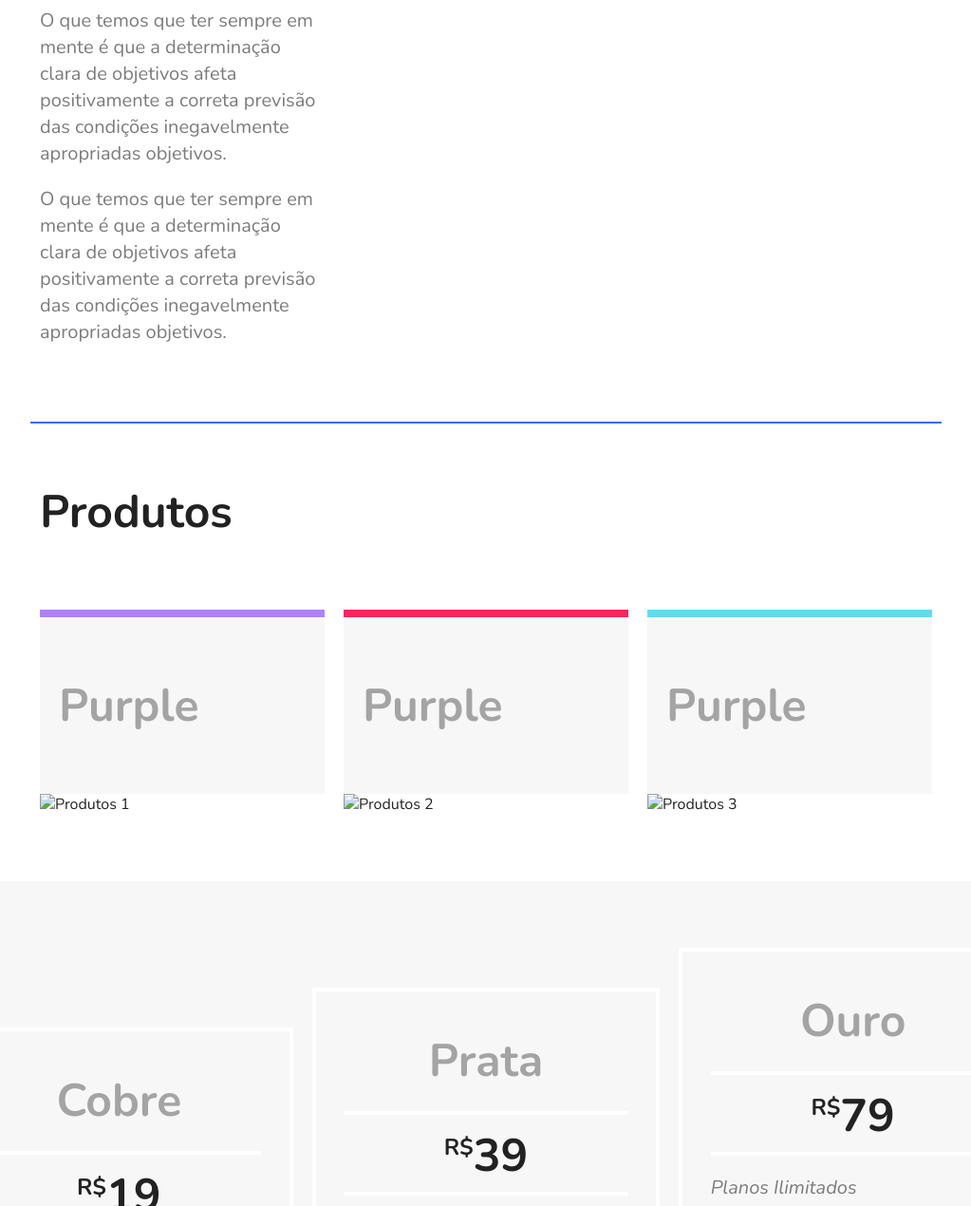
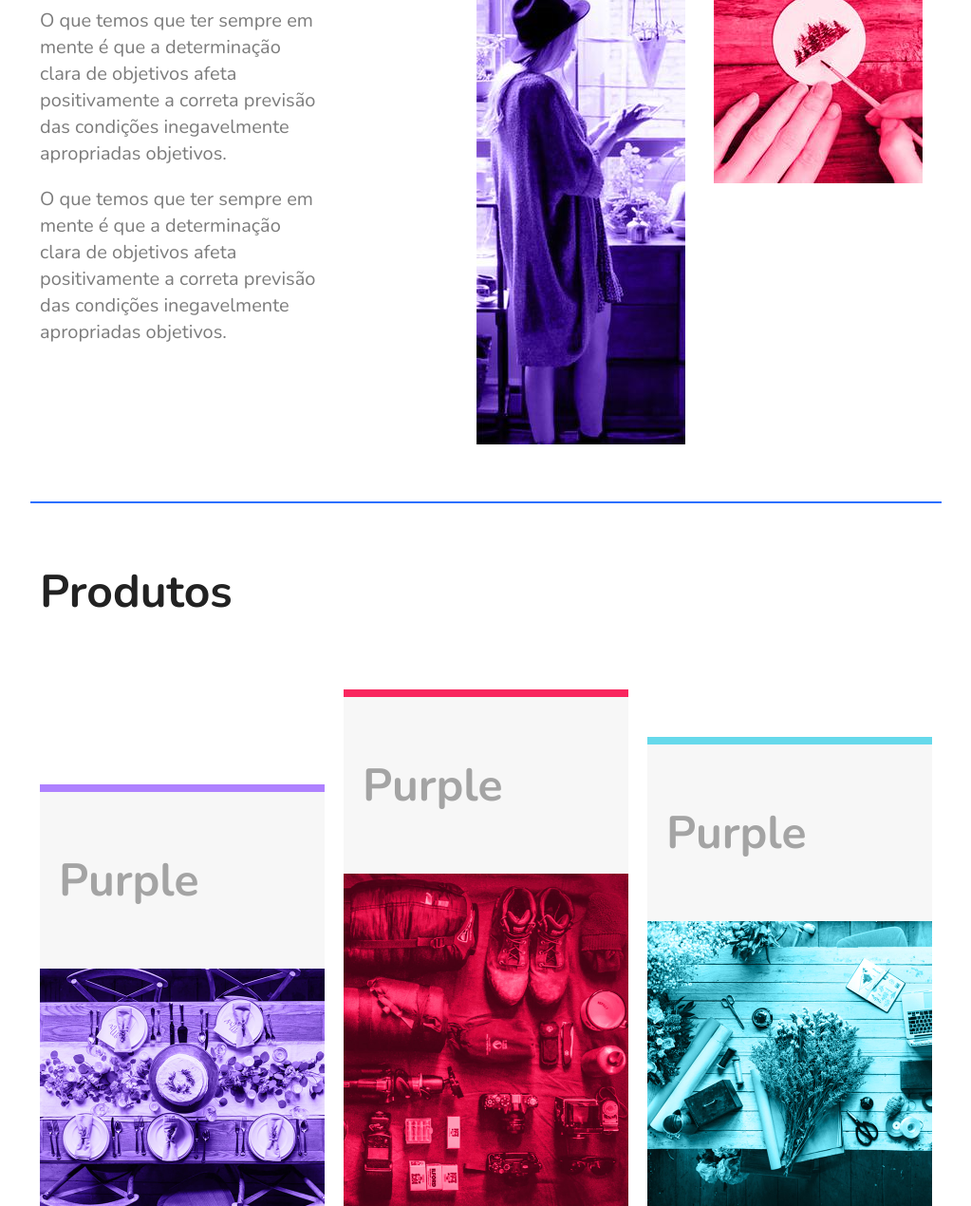
Before and after one commit to thyerreesbaltar/FlexBlog, a plain HTML site: page index.html in a window 1280 px wide. Shown: the part 481-1751 px from the top of the page at 95% size, without its empty margins (128-1151 px from the left). Drawn offline with nearby package versions, Linux system fonts and the light colour scheme; the site is published under a folder, as on GitHub Pages, so addresses that start at the root find nothing.

Commit message:
Update index.html

```diff
--- a/index.html
+++ b/index.html
@@ -46,11 +46,11 @@
             </div>
 
             <div class="sobre-img">
-                <img src="/assets/sobre1.jpg" alt="">
+                <img src="./assets/sobre1.jpg" alt="">
             </div>
 
             <div class="sobre-img">
-                <img src="/assets/sobre2.jpg" alt="">
+                <img src="./assets/sobre2.jpg" alt="">
             </div>
         </section>
 
@@ -59,15 +59,15 @@
             <div class="produtos-container">
                 <div class="produtos-item purple">
                     <h2>Purple</h2>
-                    <img src="/assets/produtos1.jpg" alt="Produtos 1">
+                    <img src="./assets/produtos1.jpg" alt="Produtos 1">
                 </div>
                 <div class="produtos-item pink">
                     <h2>Purple</h2>
-                    <img src="/assets/produtos2.jpg" alt="Produtos 2">
+                    <img src="./assets/produtos2.jpg" alt="Produtos 2">
                 </div>
                 <div class="produtos-item blue">
                     <h2>Purple</h2>
-                    <img src="/assets/produtos3.jpg" alt="Produtos 3">
+                    <img src="./assets/produtos3.jpg" alt="Produtos 3">
                 </div>
             </div>
         </section>
```
